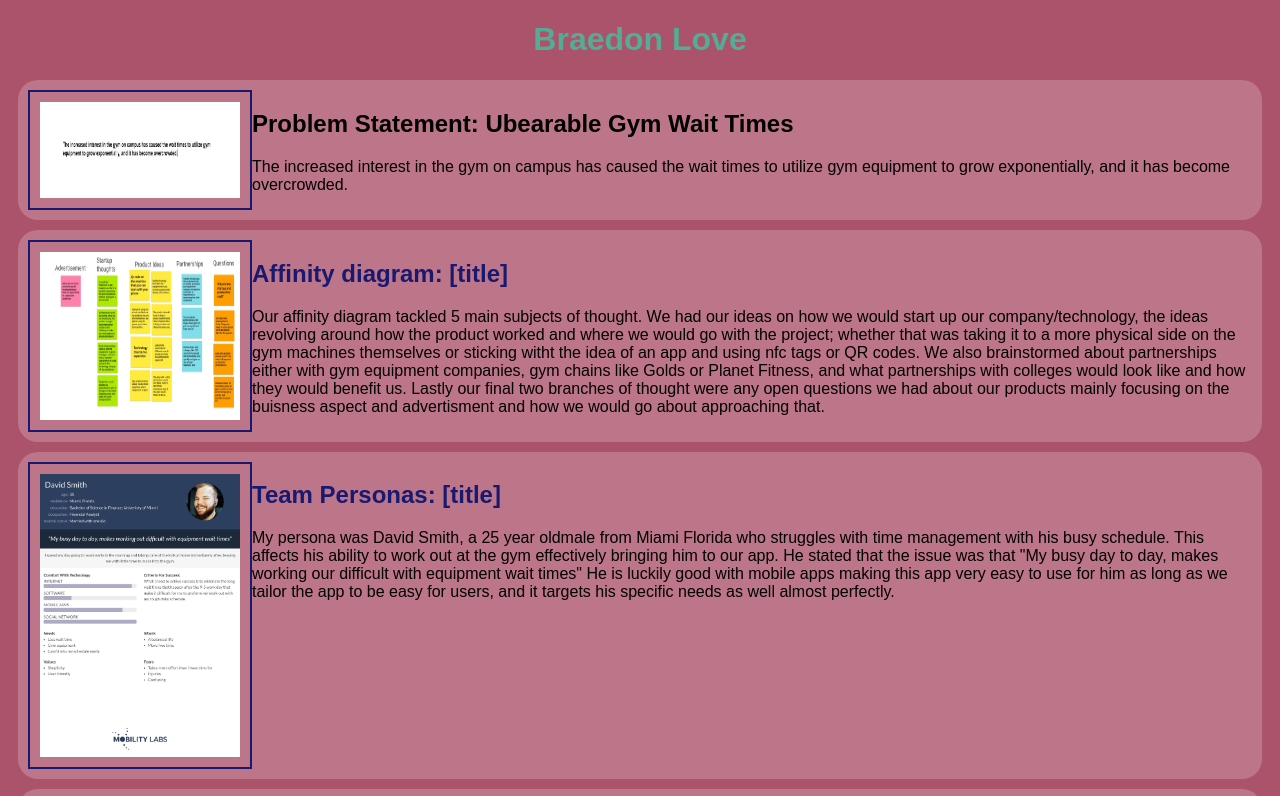
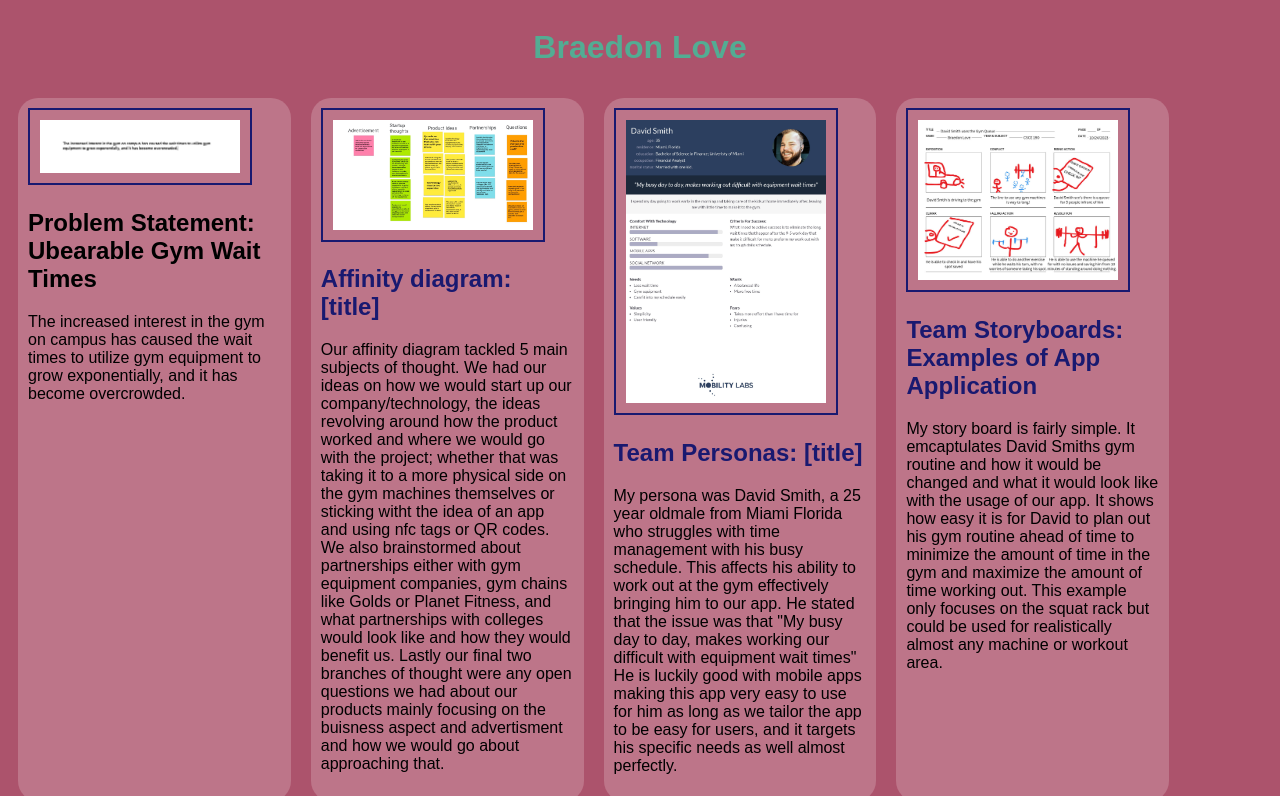
Before and after one commit to BraedonLove/CSE-BraedonLove.github.io, a plain HTML site: page index.html in a window 1280 px wide. Shown: the top 796 px of the page. Drawn offline with Linux system fonts and the light colour scheme.

Commit message:
Update styles.css

```diff
--- a/styles.css
+++ b/styles.css
@@ -1,10 +1,14 @@
 body {
   background:#ac536c;
   font-family:Arial, Helvetica, sans-serif;
+  display: flex;
+  flex-wrap: wrap;
 }
 h1 {
   color: #53ac93;
   text-align: center;
+  width: 100%;
+  display: block;
 }
 .assign {
   display: flex;
@@ -12,6 +16,9 @@ h1 {
   margin: 10px;
   background: #bd7589;
   border-radius: 20px;
+  width: 20%;
+  box-shadow: 8px 8px [pick a color];
+  display: block; /* instead of flex */
 }
 .assign img {
   width: 200px;
```
